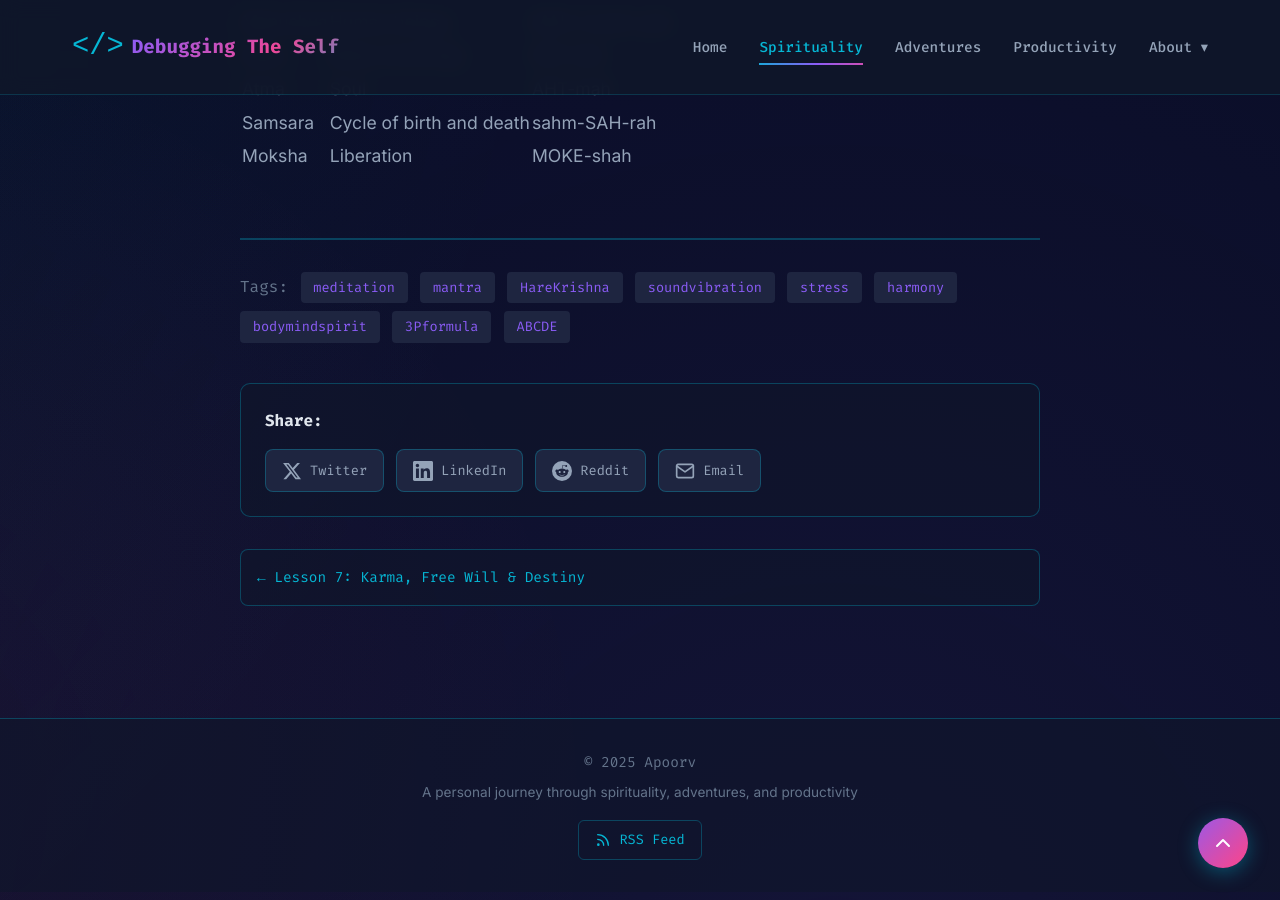
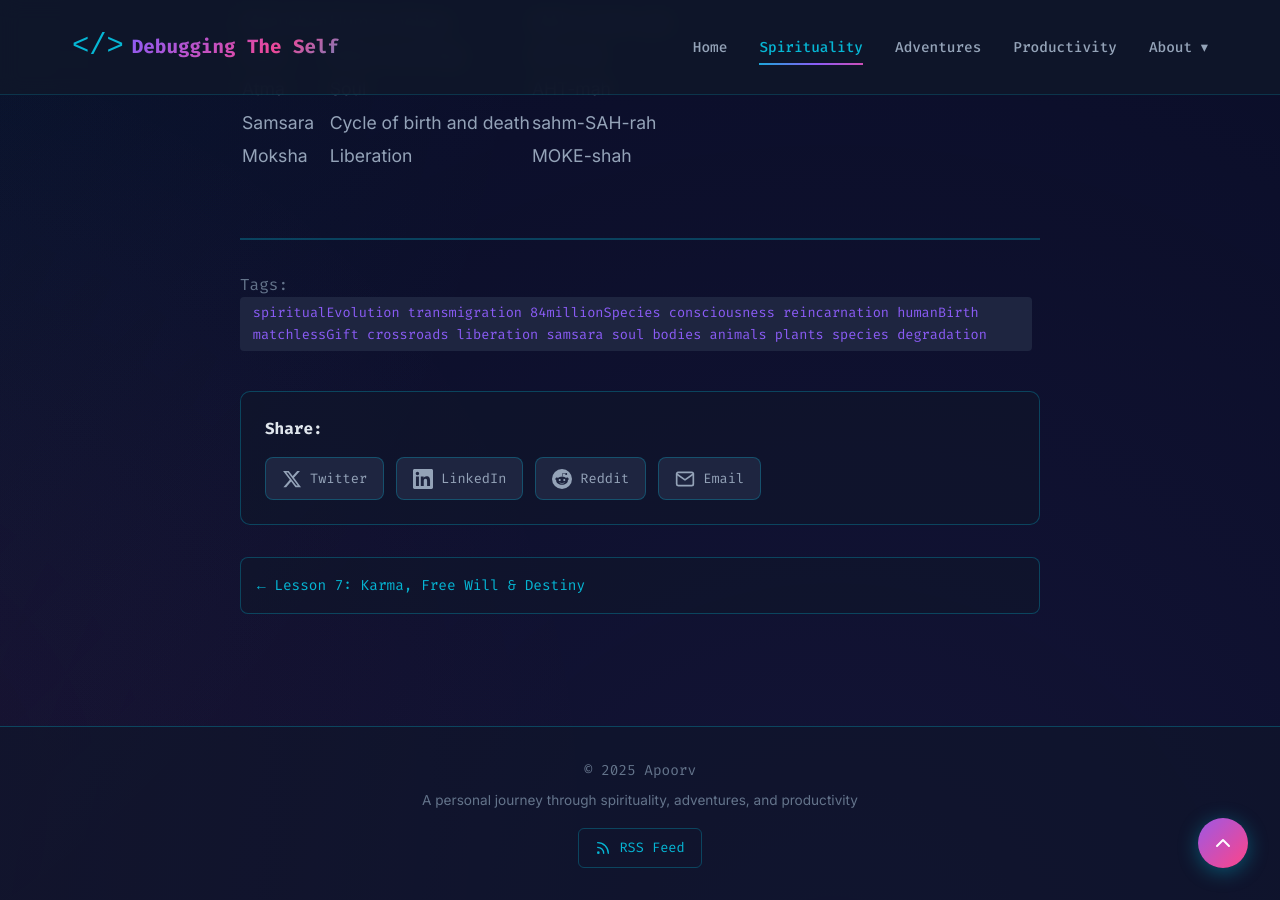
Before and after one commit to sharma-apoorv/sharma-apoorv.github.io, a Jekyll site: the page built from _posts/2025-09-03-bb-spiritual-evolution.md, in a window 1280 px wide and 900 px high, scrolled down 18112 px. Built offline with Jekyll 4.4.1, drawn with Linux system fonts in a browser that asks for light colours.

Commit message:
fix: lesson 8 fix tags

```diff
--- a/_posts/2025-09-03-bb-spiritual-evolution.md
+++ b/_posts/2025-09-03-bb-spiritual-evolution.md
@@ -3,7 +3,7 @@ layout: post
 title: "Lesson 8: Spiritual Evolution"
 date: 2025-09-03
 category: spirituality
-tags: [meditation, mantra, HareKrishna, soundvibration, stress, harmony, bodymindspirit, 3Pformula, ABCDE]
+tags: [spiritualEvolution transmigration 84millionSpecies consciousness reincarnation humanBirth matchlessGift crossroads liberation samsara soul bodies animals plants species degradation]
 excerpt: ""
 ---
 
```
